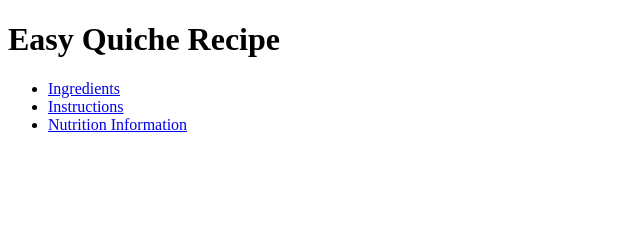
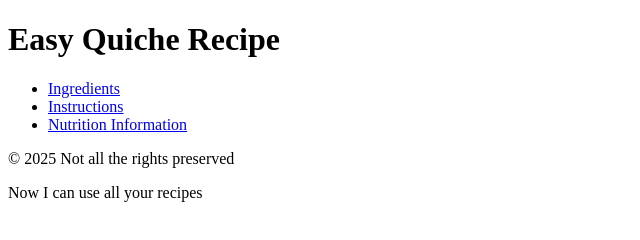
Before and after one commit to Aram-1999/version-control-simulation-Aram, a plain HTML site: page index.html in a window 1280 px wide. Shown: the whole page, without its empty margins (0-640 px from the left). Drawn offline with Linux system fonts and the light colour scheme.

Commit message:
Made an evil change to copyright

```diff
--- a/index.html
+++ b/index.html
@@ -17,5 +17,10 @@
         </nav>
     </header>
 
+    <footer>
+        <p>© 2025 Not all the rights preserved</p>
+        <p>Now I can use all your recipes</p>
+    </footer>
+
 </body>
 </html>
```
